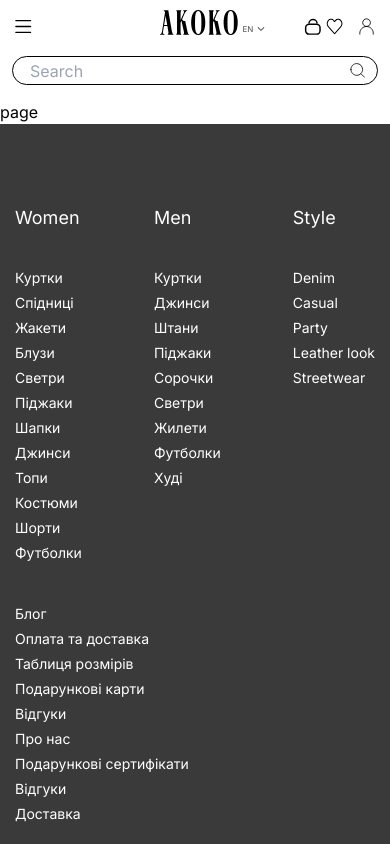
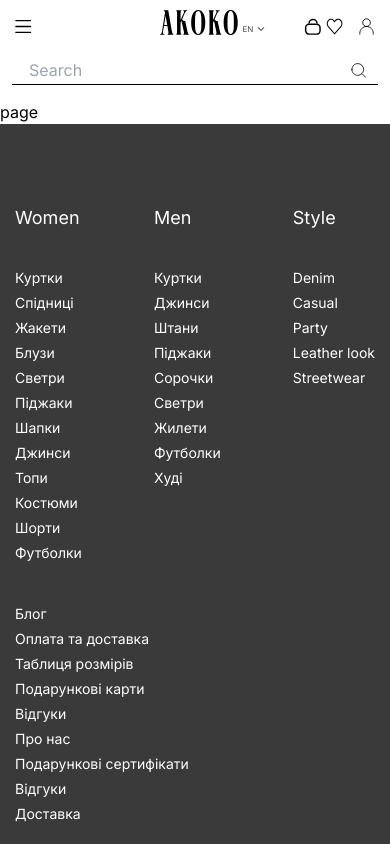
Before and after one commit to SoftLion-Co/prototype-akoko, a Next.js app: page /en/cart in a window 390 px wide. Shown: the top 844 px of the page. Built offline with nearby package versions, Linux system fonts and the light colour scheme.

Commit message:
feature: change style for mobile search

```diff
--- a/components/HeaderComponent.tsx
+++ b/components/HeaderComponent.tsx
@@ -76,7 +76,6 @@ const HeaderComponent = () => {
 
   const handleClickLanguage = () => {
     setLanguage(!isLanguage);
-    // setModal(false);
     document.body.classList.remove("overflow-hidden");
   };
 
@@ -252,11 +251,11 @@ const HeaderComponent = () => {
             "block w-screen h-[50px] px-[12px] pb-[9px] pt-[12px] tablet:hidden"
           )}
         >
-          <div className="w-full h-full border rounded-[25px] flex px-[12px]">
+          <div className="w-full h-full border-b flex px-[12px]">
             <input
               type="text"
               placeholder={t("search")}
-              className="grow h-full w-[55%] rounded-[25px] outline-none pl-[5px]"
+              className="grow h-full w-[55%]  outline-none pl-[5px]"
               value={searchValue}
               onChange={handleSearchChange}
             />
@@ -284,7 +283,7 @@ const HeaderComponent = () => {
             transition={{ duration: 0.3 }}
             className={classNames(
               "open",
-              "absolute top-[99%] bg-transparent h-screen w-full"
+              "absolute top-[98%] bg-transparent h-screen w-full"
             )}
           >
             <div className="bg-primary w-full h-auto shadow-xl pt-[10px] pb-[40px]">
```
